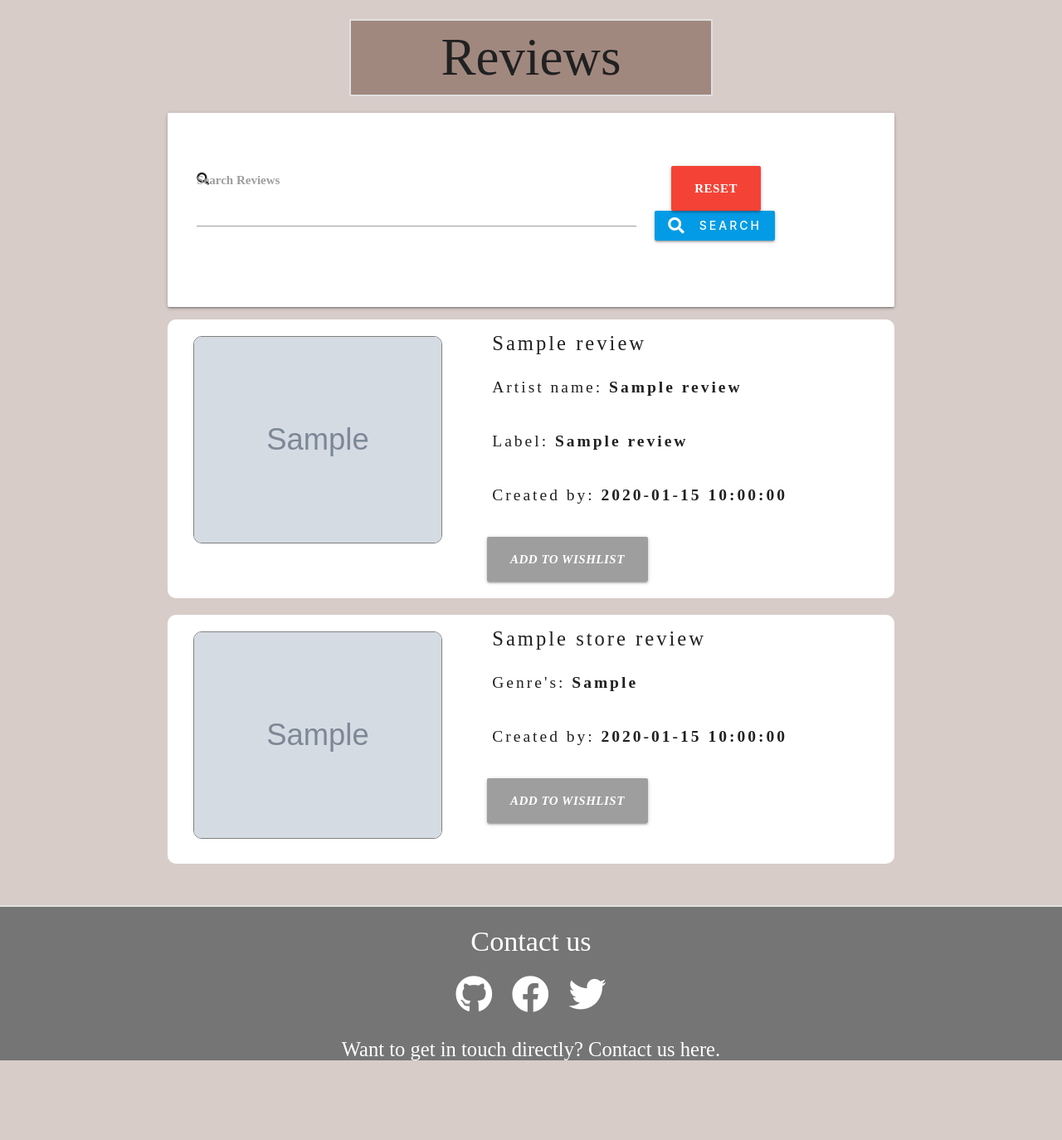
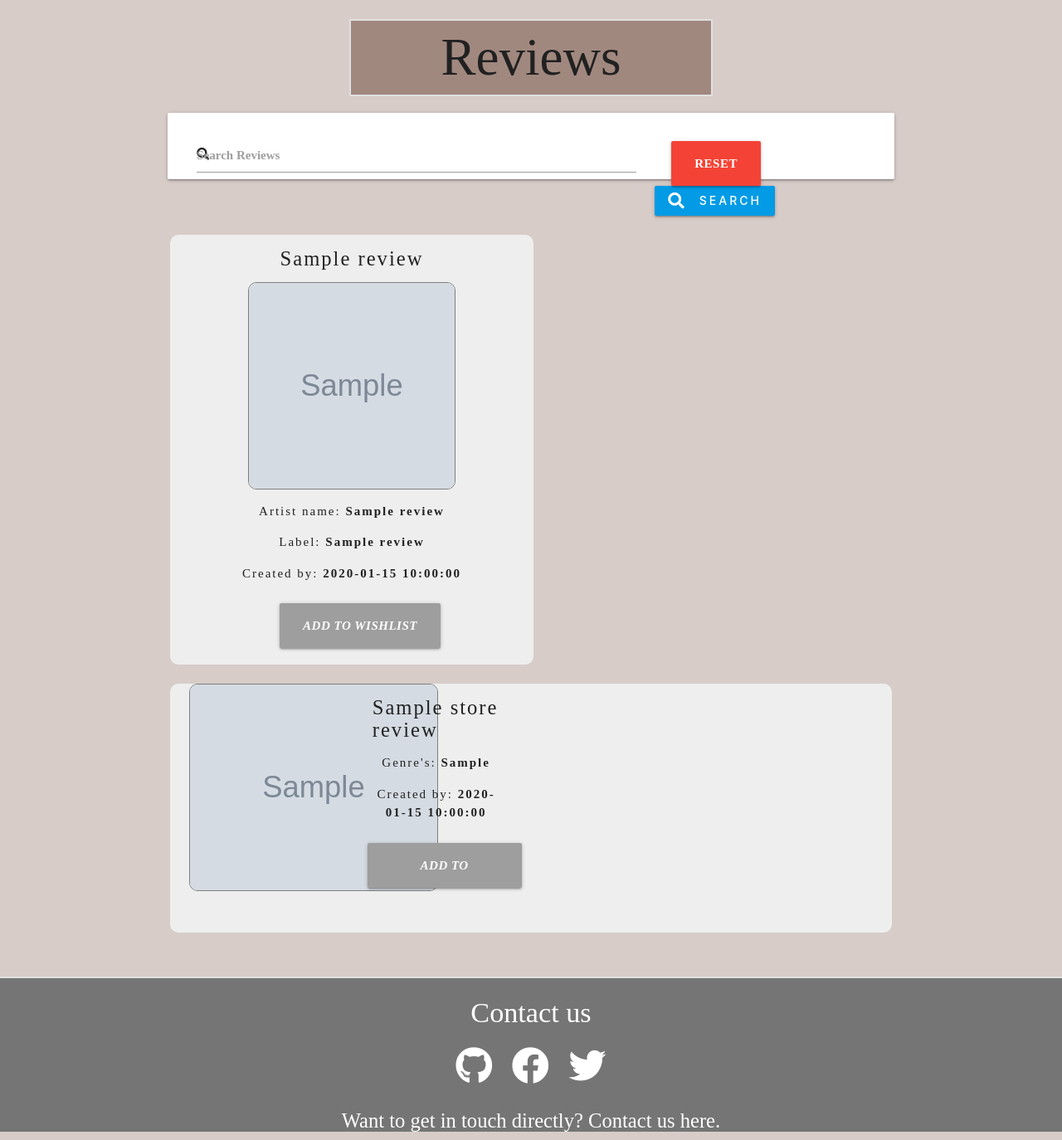
Before and after one commit to stuartj073/rate-my-record, a Flask app: page / in a window 1280 px wide. Shown: the part 714-2088 px from the top of the page at 83% size. Before the commit the page ends 1992 px from the top, so only its background shows below. Run offline with Flask 2, Linux system fonts and the light colour scheme; the visitor is signed in with stand-in values (Sample User, id 1); grey boxes marked "Sample" are stand-in pictures; a database or web service that is not in the repository returns one stand-in record (values such as "Sample title"); some libraries are stand-ins or nearby versions; some web fonts are replaced.

Commit message:
Center all content within reviews

```diff
--- a/static/css/style.css
+++ b/static/css/style.css
@@ -87,6 +87,25 @@ nav .sidenav-trigger {
 .fa-bars:before {
     line-height:100px;
 }
+
+/************************************ SEARCH BAR **/
+
+#search {
+    height:0;
+}
+
+#search-bar form {
+    margin:0;
+}
+
+.card-panel {
+    height:80px;
+}
+
+.card-panel button {
+    display: inline-block;
+}
+
 
 /************************************ HEADER LINKS **/
 
@@ -192,22 +211,18 @@ nav .sidenav-trigger {
 /************************************ Reviews **/
 
 #reviews {
-    background-color:white;
+    background-color:#eeeeee;
     min-height:300px;
-    letter-spacing: 3px;
+    letter-spacing: 2px;
     border-radius:10px;
-}
-
-.album-img {
-    height:100%;
-    background-color: black;
+    margin:3px;
 }
 
 #reviews img {
     border-radius: 10px;
     border:1px solid grey;
     display:flex;
-    margin:20px;
+    margin:0 auto;
 }
 
 #reviews h5 {
@@ -217,8 +232,12 @@ nav .sidenav-trigger {
 
 #reviews p {
     margin:15px;
-    font-size: 1.3rem;
-    text-align: left;
+    font-size: 1rem;
+    text-align: center;
+}
+
+.buttons {
+    text-align: center;
 }
 
 .btn-large i {
--- a/templates/landing_page.html
+++ b/templates/landing_page.html
@@ -14,7 +14,7 @@
     </div>
     <h1 class="center-align headings">Reviews</h1>
 
-    <div class="row card-panel light-grey">
+    <div class="row card-panel light-grey" id="search-bar">
         <form action="{{ url_for('search') }}" method="POST" class="col s12">
             <div class="row">
                 <div class="input-field col s12 m8">
@@ -31,21 +31,24 @@
             </div>
         </form>
     </div>
-
+    <div class="row">
         {% for review in reviews %}
-    <div class="row" id="reviews">
-        <div class="col s5 push s-7">
-            <img src="{{ review.img }}" height="250px" width="300px" alt="album-cover">
+        <div class="col s12 m6" id="reviews">
+            <h5 class="center-align">
+                <a href="{{ url_for('review_page', review_id=review._id) }}">{{ review.album_name }}</a>
+            </h5>
+            <div class="col s12">
+                <img src="{{ review.img }}" height="250px" width="250px" alt="album-cover">
             </div>
-        <div class="col s7 push s-5">
-            <h5 class="align-left"><a href="{{ url_for('review_page', review_id=review._id) }}">{{ review.album_name }}</a></h5>
+            <div class="col s12">
                 <p><strong>Artist name: </strong>{{ review.artist_name }}</p>
                 <p><strong>Label: </strong>{{ review.label }}</p>
                 <p><strong>Created by: </strong>{{ review.created_by }}</p>
                 {% if session.user %}
-            <div class="row">
+                <div class="row buttons">
                     {% if session.user == review.created_by%}
-                <a href="{{ url_for('edit_review', review_id=review._id) }}" class="waves-effect waves-light btn-large green">Edit</a>
+                    <a href="{{ url_for('edit_review', review_id=review._id) }}"
+                        class="waves-effect waves-light btn-large green">Edit</a>
                     <div href="#" class="waves-effect waves-light btn-large red" class="rules">
                         <div id="myModal" class="modal">
                             <div class="modal-content">
@@ -54,9 +57,11 @@
                                     <a href="{{ url_for('delete_review', review_id=review._id) }}">Yes</a>
                                 </p>
                             </div>
-                    </div>Delete</div>
+                        </div>Delete
+                    </div>
                     {% elif session.user == "admin" %}
-                <a href="{{ url_for('edit_review', review_id=review._id) }}" class="waves-effect waves-light btn-large green">Edit</a>
+                    <a href="{{ url_for('edit_review', review_id=review._id) }}"
+                        class="waves-effect waves-light btn-large green">Edit</a>
                     <div href="#" class="waves-effect waves-light btn-large red" class="rules">
                         <div id="myModal" class="modal">
                             <div class="modal-content">
@@ -68,48 +73,62 @@
                         </div>Delete
                     </div>
                     {% else %}
-                <a href="{{ url_for('add_to_wishlist', review_id=review._id) }}"><i class="waves-effect waves-light btn-large grey">Add to wishlist</i></a>
+                    <a href="{{ url_for('add_to_wishlist', review_id=review._id) }}"><i
+                            class="waves-effect waves-light btn-large grey">Add to wishlist</i></a>
                     {% endif %}
                 </div>
                 {% endif %}
             </div>
         </div>
         {% endfor %}
+    </div>
+
+    <div class="row">
         {% for store_review in store_reviews %}
-    <div class="row" id="reviews">
-        <div class="col s5 push s-7">
+        <div id="reviews">
+            <div class="col s12 m6">
+                <div class="col s12 m6">
                     <img src="{{ store_review.store_img }}" height="250px" width="300px" alt="album-cover">
                 </div>
-        <div class="col s7 push s-5">
-            <h5 class="align-left"><strong><a href="{{ url_for('store_review_page', store_review_id=store_review._id) }}">{{ store_review.store_name }}</a></strong></h5>
+                <div class="col s12 m6">
+                    <h5 class="align-left"><strong><a
+                                href="{{ url_for('store_review_page', store_review_id=store_review._id) }}">{{ store_review.store_name }}</a></strong>
+                    </h5>
                     <p><strong>Genre's: </strong>{{ store_review.store_genre}}</p>
                     <p><strong>Created by: </strong>{{ store_review.created_by }}</p>
                     {% if session.user %}
                     <div class="row">
                         {% if session.user == store_review.created_by %}
-                <a href="{{ url_for('edit_store_review', store_review_id=store_review._id) }}" class="waves-effect waves-light btn-large green">Edit</a>
+                        <a href="{{ url_for('edit_store_review', store_review_id=store_review._id) }}"
+                            class="waves-effect waves-light btn-large green">Edit</a>
                         <div href="#" class="waves-effect waves-light btn-large red" class="rules">
                             <div id="myModal" class="modal">
                                 <div class="modal-content">
                                     <span class="close">&times;</span>
                                     <p id="rule-text">Are you sure you want to delete this review?<br>
-                              <a href="{{ url_for('delete_store_review', store_review_id=store_review._id) }}">Yes</a>
+                                        <a
+                                            href="{{ url_for('delete_store_review', store_review_id=store_review._id) }}">Yes</a>
                                     </p>
                                 </div>
                             </div>Delete
                         </div>
                         {% elif session.user == "admin" %}
-                <a href="{{ url_for('edit_store_review', store_review_id=store_review._id) }}" class="waves-effect waves-light btn-large blue">
+                        <a href="{{ url_for('edit_store_review', store_review_id=store_review._id) }}"
+                            class="waves-effect waves-light btn-large blue">
                             Edit
                         </a>
-                <a href="#" class="waves-effect waves-light btn-large red"><i class="material-icons">Delete</i></a>
+                        <a href="#" class="waves-effect waves-light btn-large red"><i
+                                class="material-icons">Delete</i></a>
                         {% else %}
-                <a href="{{ url_for('add_to_stores_wishlist', store_review_id=store_review._id) }}"><i class="waves-effect waves-light btn-large grey">Add to wishlist</i></a>
+                        <a href="{{ url_for('add_to_stores_wishlist', store_review_id=store_review._id) }}"><i
+                                class="waves-effect waves-light btn-large grey">Add to wishlist</i></a>
                         {% endif %}
                     </div>
                     {% endif %}
                 </div>
             </div>
+        </div>
         {% endfor %}
+    </div>
 </section>
 {% endblock %}
```
Lines whose indentation alone changed are shown as unchanged.
